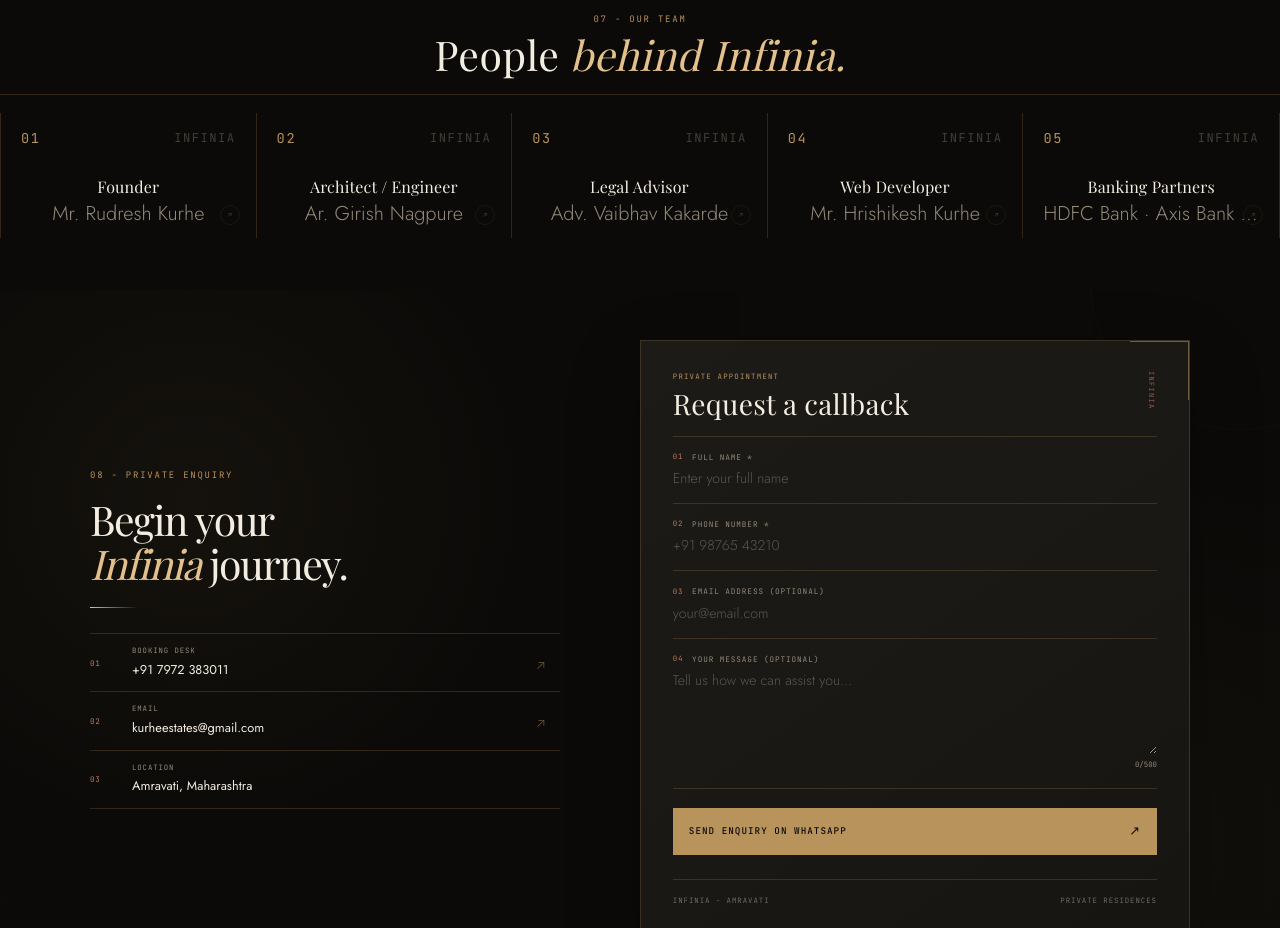
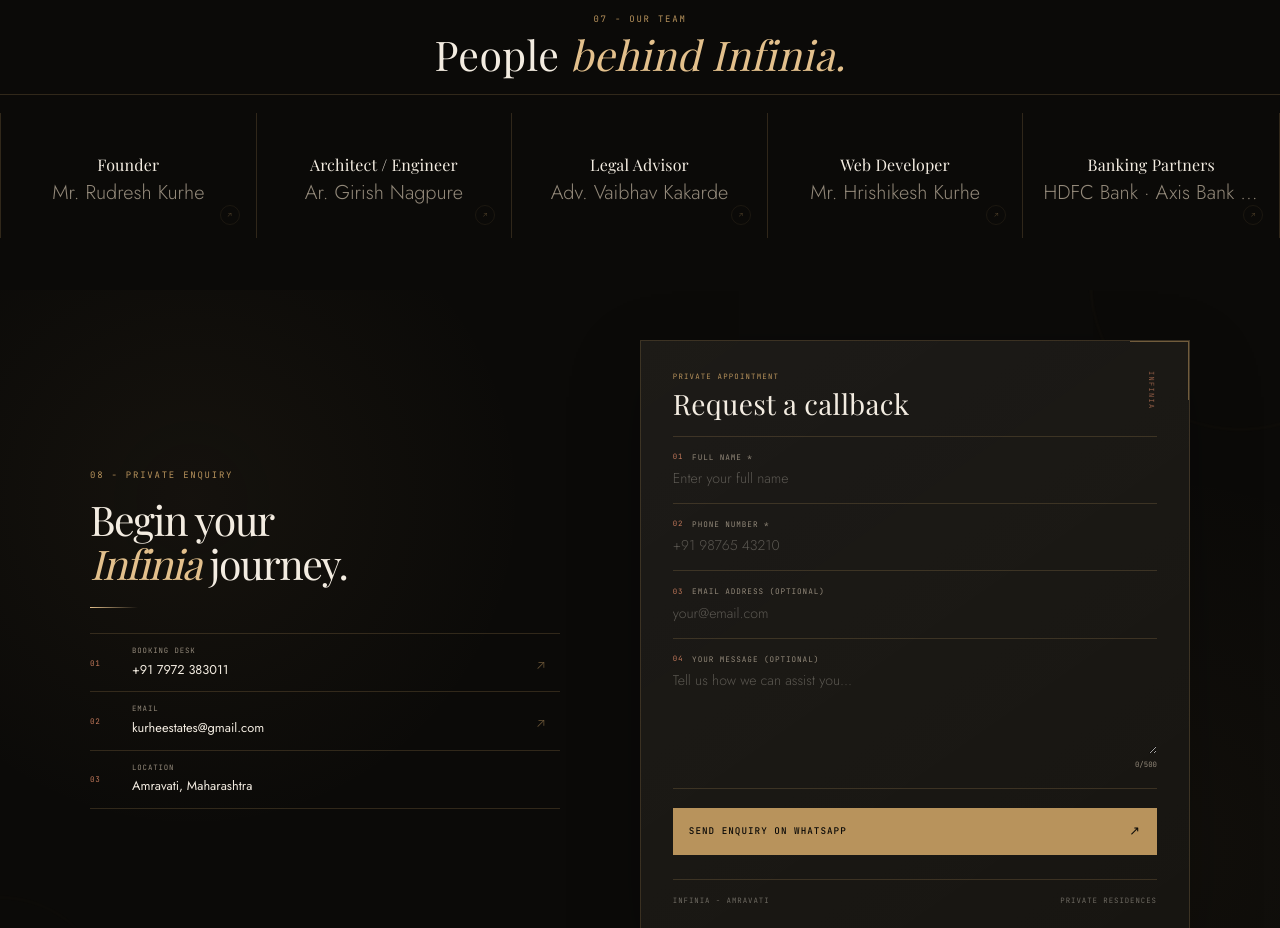
Before and after one commit to Hrishikeshkurhe/kurhe-estates, a React (Vite) app in the folder client/: page / in a window 1280 px wide. Shown: the part 6340-7268 px from the top of the page. Built offline with nearby package versions, Linux system fonts and the light colour scheme; a web font is replaced by a local one.

Commit message:
ui changed

```diff
--- a/client/src/sections/Credits.jsx
+++ b/client/src/sections/Credits.jsx
@@ -21,8 +21,8 @@ export default function Credits() {
         {infinia.credits.map(([h, p], index) => (
           <div className="credit" key={h}>
             <div className="credit-top">
-              <span>0{index + 1}</span>
-              <span>INFINIA</span>
+              {/* <span>0{index + 1}</span>
+              <span>INFINIA</span> */}
             </div>
 
             <div className="credit-content">
```
